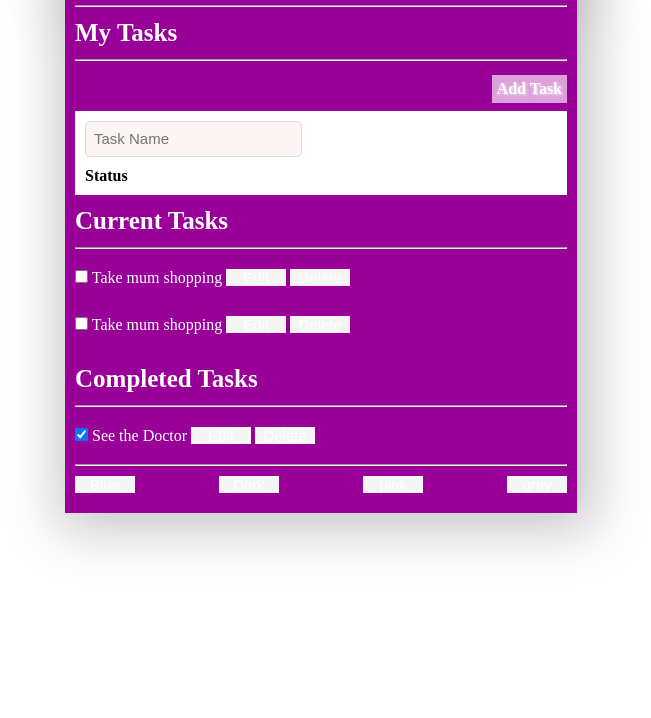
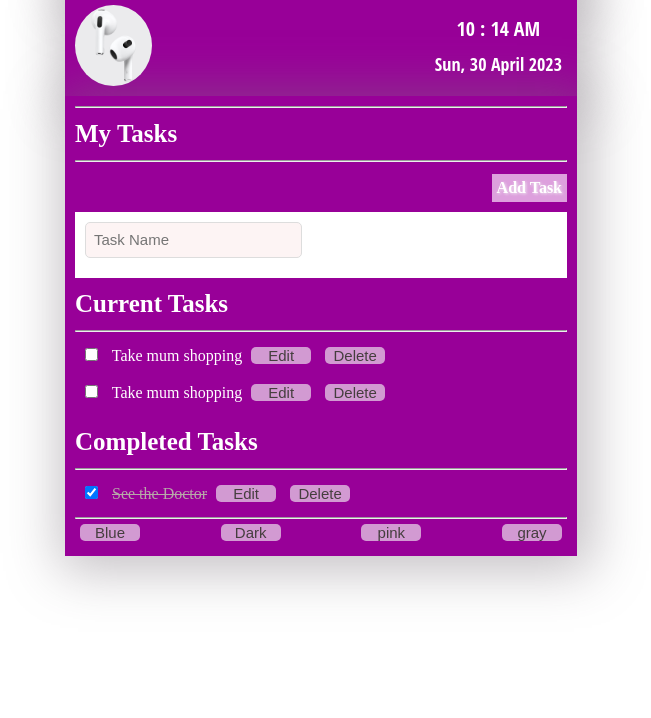
Before and after one commit to Temmy6710/TaskManager, a plain HTML site: page index.html in a window 1280 px wide. Shown: the part 82-800 px from the top of the page, without its empty margins (319-970 px from the left). Drawn offline with Linux system fonts and the light colour scheme.

Commit message:
javascript color

```diff
--- a/index.css
+++ b/index.css
@@ -11,14 +11,16 @@ li{
     margin: 10px 0;
 }
 button{
-    background-color: whitesmoke;
+    background-color: rgba(245, 245, 245, 0.626);
     border: 0;
-    color: white;
+    /* color: white; */
     font-size: 15px;
     width: 60px;
-    margin: 10px 0;
+    margin: 5px;
     cursor: pointer;
     outline:none;
+    border-radius: 5px;
+    color: rgb(69, 62, 62);
 }
 input[type="text"] {
     margin-bottom: 10px;
@@ -31,6 +33,9 @@ input[type="text"] {
     border-radius: 5px;
     outline: none;
 }
+input[type="checkbox"]{
+    margin: 0 10px;
+}
 #container{
     width: 40%;
     margin: 20px auto;
@@ -41,12 +46,34 @@ input[type="text"] {
     padding: 10px;
     color: plum;
     background-color: rgb(244, 233, 233);
-    text-shadow: 1px 1px 3px rgb(83, 49, 83);
+    text-shadow: 1px 1px 3px rgb(37, 25, 37);
     box-shadow: 5px 5px 50px 10px rgba(127, 118, 127, 0.459);
 }
 #portfolio{
     display: flex;
     justify-content: space-between;
+    background-color: rgb(152, 0, 152);
+    box-shadow: 5px 5px 50px 10px rgba(127, 118, 127, 0.459);
+}
+#portfolio img{
+    width: 15%;
+    height: auto;
+    padding: 10px;
+    border-radius: 50%;
+}
+.wrapper{
+    width: auto;
+    margin: 20px 15px;
+    font-family: 'Open Sans Condensed', sans-serif;
+    text-align: center;
+    color: white;
+ }
+#digital-clock {
+    padding-bottom: 10px;
+    font-size: 20px;
+}
+#date{
+    font-size: 18px;
 }
 #body{
     box-shadow: 5px 5px 50px 10px rgba(127, 118, 127, 0.459);
@@ -59,13 +86,14 @@ input[type="text"] {
 }
 #addtask{
     background-color: plum;
+    color: white;
     padding: 5px;
     width: auto;
     text-shadow: 1px 1px 3px rgba(245, 245, 245, 0.831);
     cursor: pointer;
     position: absolute;
     right: 0;
-    top: 70px;
+    top: 68px;
 }
 #newentry{
     margin-top: 50px;
@@ -73,7 +101,26 @@ input[type="text"] {
     color: black;
     padding: 10px;
 }
-
+#delete:hover{
+    color: red;
+    /* background-color: red; */
+}
+#taskcomplete label{
+    text-decoration: line-through;
+    color: #b7a8a8;
+}
+#blue:hover{
+    color: blue;
+}
+#dark:hover{
+    color: black;
+}
+#pink:hover{
+    color: plum;
+}
+#gray:hover{
+    color: gray;
+}
 #colorcode{
     display: flex;
     justify-content: space-between;
--- a/index.html
+++ b/index.html
@@ -13,9 +13,10 @@
             <h1>Task Manager</h1>
         </div>
         <div id="portfolio">
-            <img src="" alt="">
-            <div class="">
-                <!-- include code for digital clock -->
+            <img src="./bud.jpg" alt="">
+            <div class="wrapper">
+                <div id = "digital-clock"> </div>
+                <div id="date"></div>
             </div>
         </div>
         <div id="body">
@@ -26,7 +27,7 @@
                 </div>
                 <div id="newentry">
                     <input type="text" name="tasktext" id="tasktext" placeholder="Task Name">
-                    <h4>Status</h4>
+                    <!-- <h4>Status</h4> -->
                 </div>
             </div>
             <div id="taskadded">
@@ -37,19 +38,19 @@
                         <input type="checkbox">
                         <label>Take mum shopping</label>
                         <!-- <input type="text"> -->
-                        <button class="edit">Edit</button>
-                        <button class="delete">Delete</button>
+                        <button id="edit">Edit</button>
+                        <button id="delete">Delete</button>
                     </li>
                     <li>
                         <input type="checkbox">
                         <label>Take mum shopping</label>
                         <!-- <input type="text"> -->
-                        <button class="edit">Edit</button>
-                        <button class="delete">Delete</button>
+                        <button id="edit">Edit</button>
+                        <button id="delete">Delete</button>
                     </li>
                 </ul>
             </div>
-            <div class="completedtasks">
+            <div id="completedtasks">
                 <h2>Completed Tasks</h2>
                 <hr>
                 <ul id="taskcomplete">
@@ -57,18 +58,18 @@
                     <input type="checkbox" checked>
                     <label>See the Doctor</label>
                     <!-- <input type="text"> -->
-                    <button class="edit">Edit</button>
-                    <button class="delete">Delete</button>
+                    <button id="edit">Edit</button>
+                    <button id="delete">Delete</button>
                 </li>
-          </ul>
-          <hr>
-          <div id="colorcode">
-            <button id="blue">Blue</button>
-            <button id="dark">Dark</button>
-            <button id="pink">pink</button>
-            <button id="gray">gray</button>
-          </div>
-        </div>
+                </ul>
+                <hr>
+            </div>
+            <div id="colorcode">
+                <button id="blue" onclick="blue()">Blue</button>
+                <button id="dark" onclick="dark()">Dark</button>
+                <button id="pink" onclick="pink()">pink</button>
+                <button id="gray" onclick="gray()">gray</button>
+            </div>
         </div>
     </div>
     <script src="./index.js"></script>
--- a/index.js
+++ b/index.js
@@ -0,0 +1,80 @@
+function Time() {
+    var date = new Date();
+    var hour = date.getHours();
+    var minute = date.getMinutes();
+    var months = ['January','February','March','April','May','June','July','August','September','October','November','December'];
+    var days = ['Sun','Mon','Tue','Wed','Thur','Fri','Sat'];
+    var month = months[date.getMonth()];
+    var year = date.getFullYear();
+    var dat = date.getDate();
+    var day = days[date.getDay()];
+    var period = "";
+    if (hour >= 12) {
+    period = "PM";
+    } else {
+    period = "AM";
+    }
+    if (hour == 0) {
+    hour = 12;
+    } else {
+        if (hour > 12) {
+        hour = hour - 12;
+        }
+    }
+    hour = update(hour);
+    minute = update(minute);
+    document.getElementById("digital-clock").innerText =hour + " : " + minute + " " + period;
+    document.getElementById("date").innerText =  day +", " +dat+ " "+ month  + " " + year +" \n"
+    setTimeout(Time, 1000);
+}
+function update(t) {
+    if (t < 10) {
+    return "0" + t;
+    }else {
+    return t;
+    }
+}
+Time();
+
+// console.log(addtask)
+
+var title = document.getElementById("title");
+var port = document.getElementById("portfolio");
+var body = document.getElementById("body");
+var addtask = document.getElementById("addtask");
+function blue(){
+    title.style.color = 'blue';
+    title.style.backgroundColor = 'rgb(181, 181, 234)';
+    title.style.textShadow = 'rgb(0, 0, 94)';
+    port.style.backgroundColor = 'rgb(13, 27, 190)';
+    body.style.backgroundColor = 'rgb(13, 27, 190)';
+    addtask.style.backgroundColor = 'rgb(0, 0, 94)';
+    addtask.style.color = 'white';
+}
+function dark(){
+    title.style.color = 'white';
+    title.style.backgroundColor = 'rgb(47, 42, 42)';
+    title.style.textShadow = 'rgb(110, 108, 108)';
+    port.style.backgroundColor = 'rgb(33, 32, 32)';
+    body.style.backgroundColor = 'rgb(33, 32, 32)';
+    addtask.style.backgroundColor = 'white';
+    addtask.style.color = 'black';
+}
+function pink(){
+    title.style.color = 'plum';
+    title.style.backgroundColor = 'rgb(244, 233, 233)';
+    title.style.textShadow = 'rgb(37, 25, 37)';
+    port.style.backgroundColor = 'rgb(152, 0, 152)';
+    body.style.backgroundColor = 'rgb(152, 0, 152)';
+    addtask.style.backgroundColor = 'plum';
+    addtask.style.color = 'white'
+}
+function gray(){
+    title.style.color = 'gray';
+    title.style.backgroundColor = ' rgba(128, 128, 128, 0.507)';
+    title.style.textShadow = 'grey';
+    port.style.backgroundColor = 'rgb(128, 130, 130)';
+    body.style.backgroundColor = 'rgb(128, 130, 130)';
+    addtask.style.backgroundColor = 'rgb(128, 150, 150)';
+    addtask.style.color = 'black'
+}
```
Also changed, not shown: bud.jpg (added).
